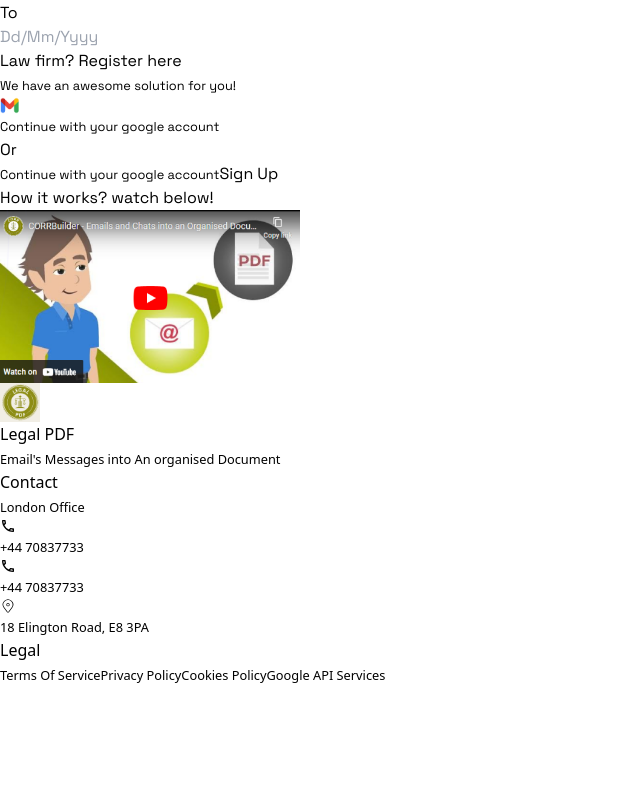
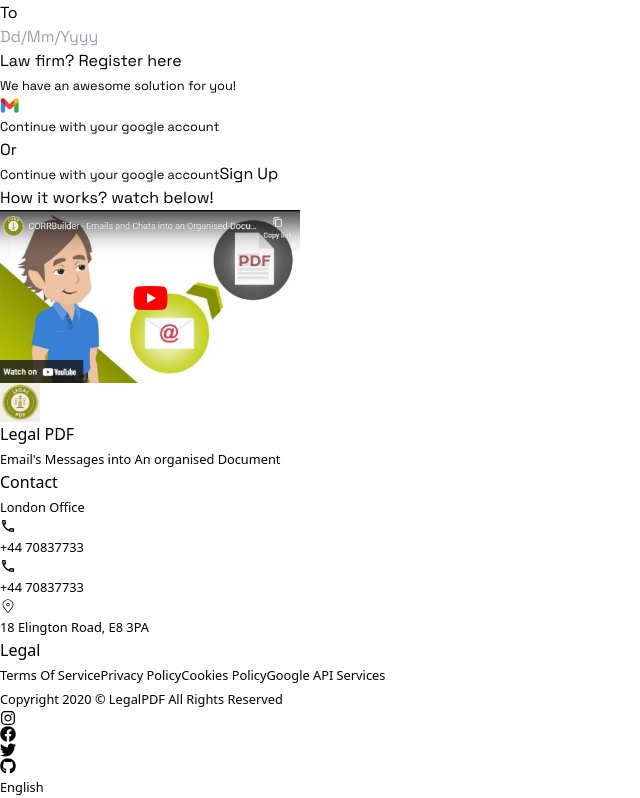
Before and after one commit to AndrewToks/homepage, a React (Vite) app: page / in a window 1280 px wide. Shown: the part 922-1720 px from the top of the page, without its empty margins (0-640 px from the left). Before the commit the page ends 1608 px from the top, so only its background shows below. Built offline with nearby package versions, Linux system fonts and the light colour scheme.

Commit message:
homepage

```diff
--- a/src/App.jsx
+++ b/src/App.jsx
@@ -5,7 +5,7 @@
 
 const App = () => {
   return (
-    <main className='max-w-[1300px] p-5 ml-auto mr-auto'>
+    <main className='max-w-[1200px] p-5 ml-auto mr-auto'>
       <Header />
       <Hero />
       <Footer />
--- a/src/components/Footer.jsx
+++ b/src/components/Footer.jsx
@@ -1,10 +1,11 @@
 import React from 'react'
 import { MdOutlinePhone } from "react-icons/md";
 import { CiLocationOn } from "react-icons/ci";
+import {FaInstagram,FaFacebook,FaTwitter,FaGithub} from "react-icons/fa"
 
 const Footer = () => {
   return (
-    <div className='bg-[#F1EEE5]'>
+    <div className='bg-[#F1EEE5] p-5'>
         <div>
             <img src="./logo.PNG" alt="" width={40} height={40}/>
             <h1>Legal PDF</h1>
@@ -16,15 +17,15 @@
             <h1>Contact</h1>
             <small>London Office</small>
             <div className='flex items-center gap-1'>
-            <MdOutlinePhone />
+            <MdOutlinePhone className='text-[#90900B]'/>
             <small>+44 70837733</small>
             </div>
             <div className='flex items-center gap-1'>
-            <MdOutlinePhone />
+            <MdOutlinePhone className='text-[#90900B]'/>
             <small>+44 70837733</small>
             </div>
             <div className='flex items-center gap-1'>
-                <CiLocationOn />
+                <CiLocationOn className='text-[#90900B]'/>
                 <small>18 Elington Road, E8 3PA</small>
             </div>
         </div>
@@ -37,6 +38,21 @@
         </div>
         </div>
 
+        <div className='h-[0.5px] bg-[#B1B1B1] m-3' />
+
+        <div className='capitalize'>
+            <small>Copyright 2020 © LegalPDF All Rights Reserved</small>
+            <div>
+                <FaInstagram />
+                <FaFacebook />
+                <FaTwitter />
+                <FaGithub />
+            </div>
+            <div>
+                <small>English</small>
+            </div>
+        </div>
+
     </div>
   )
 }
--- a/src/components/Hero.jsx
+++ b/src/components/Hero.jsx
@@ -4,12 +4,12 @@
 
 const Hero = () => {
   return (
-    <div>
-        <div className='text-[25px] font-medium text-center m-2'>
+    <div className='mb-5'>
+        <div className='text-[38px] font-medium text-center m-2'>
             <h1>Extract Emails Into A Neat PDF,<span className='text-[#C5764F]'>Ready For Legal Processing.</span></h1>
             <h1>Best For Lawyers !</h1>
         </div>
-        <div className='flex gap-[10px] text-[13px]'
+        <div className='max-w-[900px] ml-auto mr-auto flex gap-[10px] text-[13px]'
          style={{fontFamily:"Space Grotesk"}}>
 
           {/* first row/column */}
```
